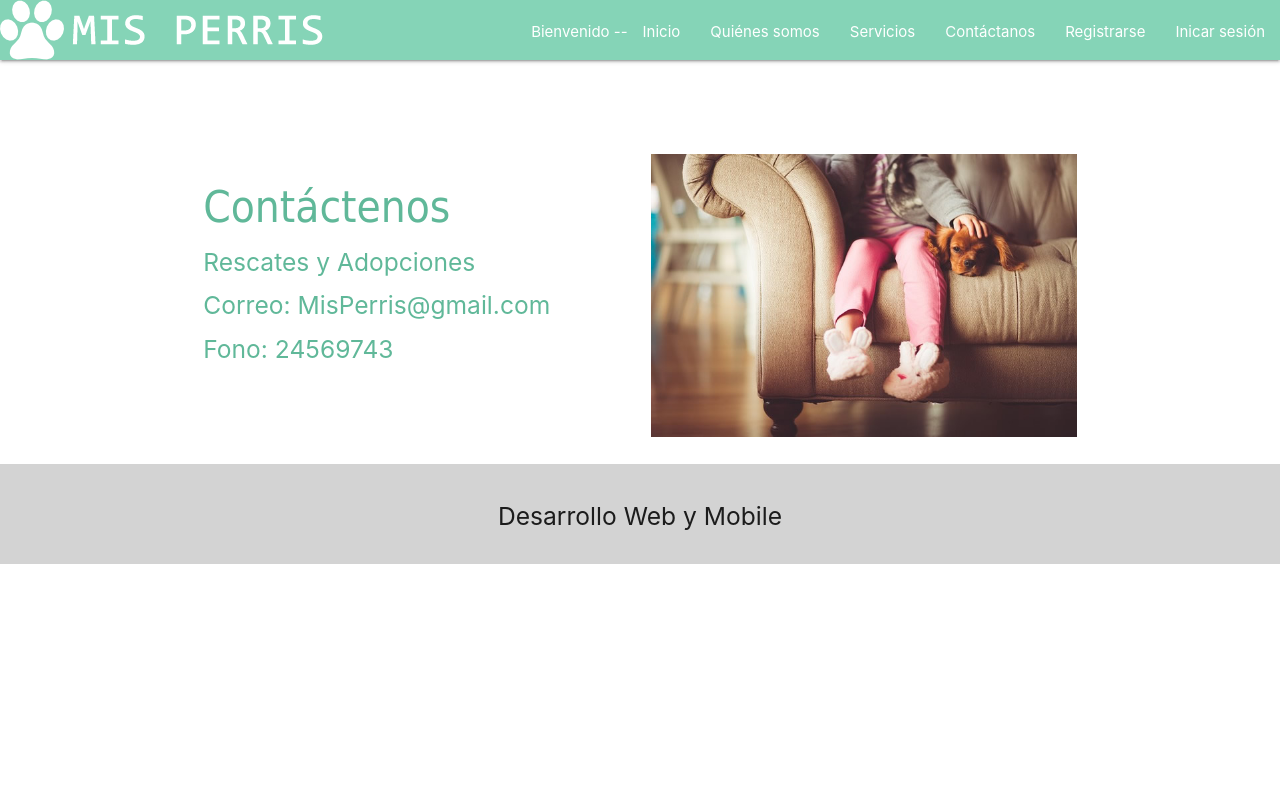
After one commit to Riaven/MisPerrisParcial2, a Django app: page /index/contactanos in a window 1280 px wide. The commit adds this page. Run offline with Django 3.2, Linux system fonts and the light colour scheme; parts of the project's set-up code (start-up, migrations or seed data) failed here and were passed over; some libraries are stand-ins or nearby versions.

Commit message:
contacto

```diff
--- a/misperris/apps/rescatado/urls.py
+++ b/misperris/apps/rescatado/urls.py
@@ -1,6 +1,6 @@
 from django.conf.urls import url, include
 from django.contrib.auth.decorators import login_required
-from apps.rescatado.views import index, rescatado_view, rescatado_list, rescatado_edit, rescatado_delete, somos, servicios
+from apps.rescatado.views import index, rescatado_view, rescatado_list, rescatado_edit, rescatado_delete, somos, servicios, contactanos
 
 urlpatterns = [
     url(r'^$', index, name='index'),
@@ -10,4 +10,5 @@ urlpatterns = [
     url(r'^eliminar/(?P<id_rescatado>\d+)/$', login_required(rescatado_delete), name='rescatado_eliminar'),
     url(r'^somos$', somos, name='somos'),
     url(r'^servicios$', servicios, name='servicios'),
+    url(r'^contactanos$', contactanos, name='contactanos'),
 ]
--- a/misperris/apps/rescatado/views.py
+++ b/misperris/apps/rescatado/views.py
@@ -17,6 +17,9 @@ def somos(request):
 
 def servicios(request):
     return render (request, 'principal/servicios.html')
+
+def contactanos(request):
+    return render (request, 'principal/contactanos.html')
 
 """class RescatadoCreate(CreateView):
     model = Rescatado
--- a/misperris/templates/base/base.html
+++ b/misperris/templates/base/base.html
@@ -45,7 +45,7 @@
 				<li><a href="{% url 'index' %}">Inicio</a></li>
 				<li><a href="{% url 'somos' %}">Quiénes somos</a></li>
 				<li><a href="{% url 'servicios' %}">Servicios</a></li>
-				<li><a href="#">Contáctanos</a></li>
+				<li><a href="{% url 'contactanos' %}">Contáctanos</a></li>
 				{% if user.is_authenticated == False%}
 				<li><a href="{% url 'registrar' %}">Registrarse</a></li>
 				<li><a href="{% url 'login' %}">Inicar sesión</a></li>
--- /dev/null
+++ b/misperris/templates/principal/contactanos.html
@@ -0,0 +1,33 @@
+{% extends 'base/base.html' %}
+{% load staticfiles %}
+{% load materializecss %}
+{% block content %}
+
+<div class="container">
+    <div row="row center"></div>
+        <div class="row" id="rescrow">
+            <div class="col s6"><br><br><br><br>
+				<h3 id=titulo style='color:rgb(96, 184, 153);'>Contáctenos</h3>
+				<h5 style='color:rgb(96, 184, 153);'>Rescates y Adopciones</h5>
+				<h5 style='color:rgb(96, 184, 153);'>Correo: MisPerris@gmail.com</h5>
+				<h5  style='color:rgb(96, 184, 153);'>Fono: 24569743</h5>
+
+	</div>
+	<div class="col s6" align="right">
+
+		<br><br><br><br>
+		<img src="{% static 'imagenes/adoptados/tom.jpg' %}" class="responsive-img" alt="duque">
+		<br>
+	</div>
+	<br>
+	<br>
+	<br>
+</div>
+</div>
+
+
+
+
+
+
+{% endblock %}
```
Also changed, not shown: misperris/templates/principal/servicios.html (+7 -6 lines), misperris/templates/principal/somos.html (+8 -10 lines).
